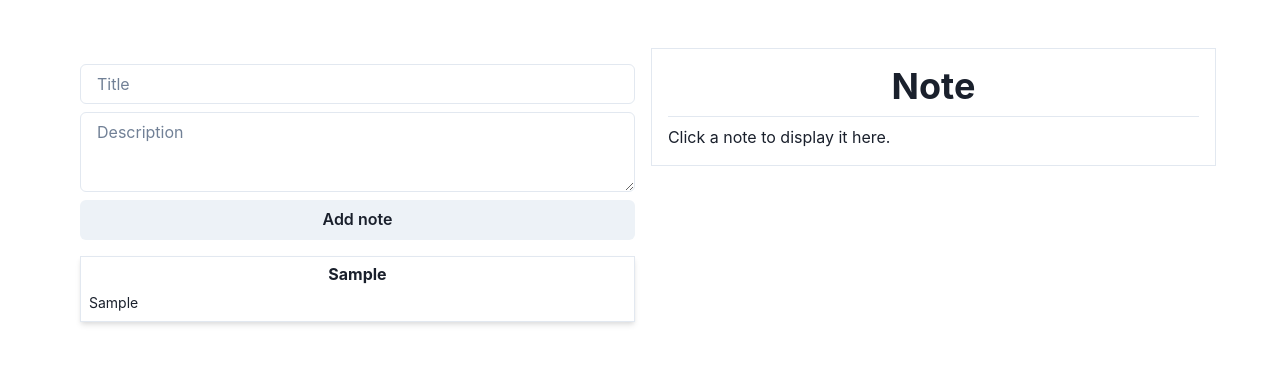
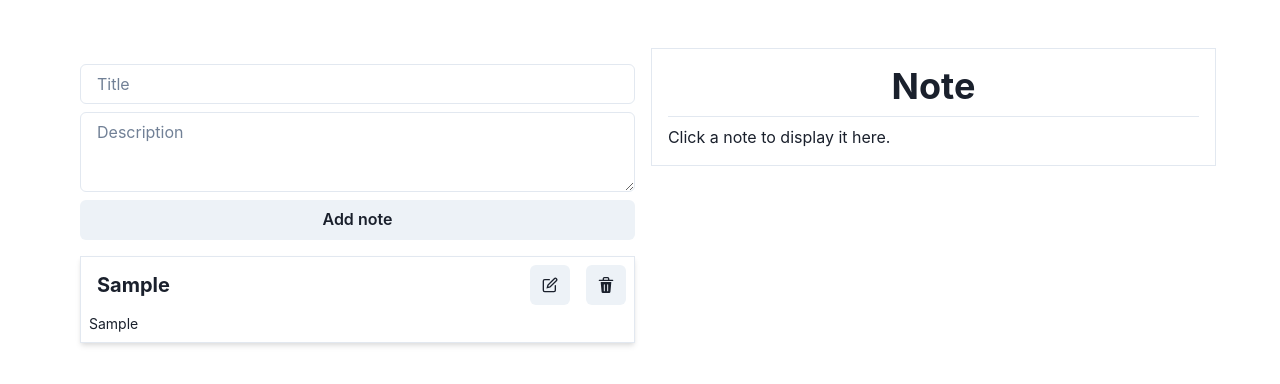
Before and after one commit to Fedevs/React-Notes-app, a React (Create React App) app: page / in a window 1280 px wide. Both pictures are taken after typing "Sample", "Sample" into the empty fields and a click on the button "Add note". Shown: the top 384 px of the page. Built offline with nearby package versions, Linux system fonts and the light colour scheme.

Commit message:
edit and delete icons added

```diff
--- a/src/components/NoteBox.tsx
+++ b/src/components/NoteBox.tsx
@@ -1,4 +1,7 @@
-import { Box, Text, Heading, Center } from "@chakra-ui/react";
+import { Box, Text, Heading, ButtonGroup } from "@chakra-ui/react";
+import { IconButton } from "@chakra-ui/react";
+import { DeleteIcon, EditIcon } from "@chakra-ui/icons";
+import { Flex, Spacer } from "@chakra-ui/react";
 
 interface NoteBoxProps {
   title: string;
@@ -15,9 +18,16 @@ export const NoteBox: React.FC<NoteBoxProps> = ({ title, description }) => {
       maxH="130px"
       overflowY={"auto"}
     >
-      <Heading size="sm">
-        <Center>{title}</Center>
-      </Heading>
+      <Flex minWidth="max-content" alignItems="center" gap="2">
+        <Box p="2">
+          <Heading size="md">{title}</Heading>
+        </Box>
+        <Spacer />
+        <ButtonGroup gap="2">
+          <IconButton aria-label="Edit note" icon={<EditIcon />} />
+          <IconButton aria-label="Delete note" icon={<DeleteIcon />} />
+        </ButtonGroup>
+      </Flex>
       <Text mt={2} fontSize="sm">
         {description}
       </Text>
```
